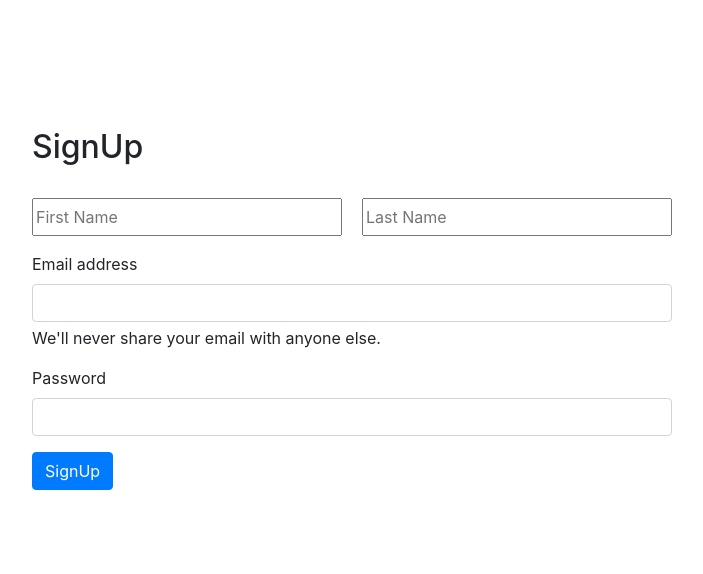
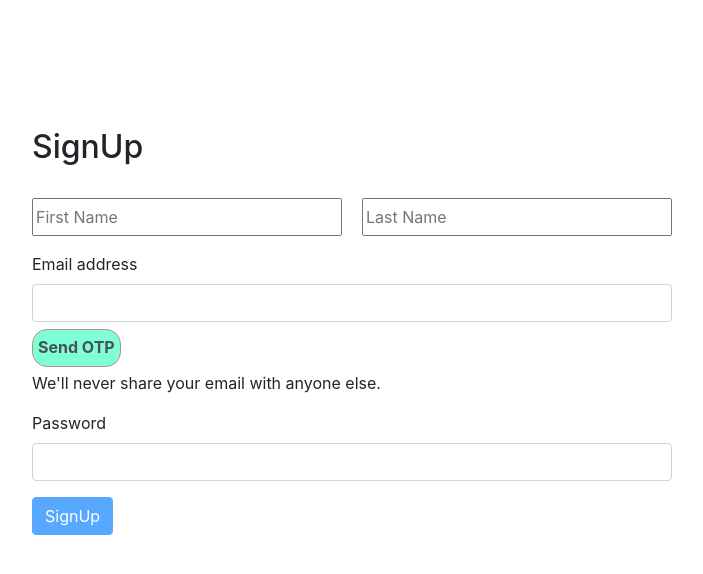
Before and after one commit to utsav0/chatApp, a Django app: page /signup in a window 1280 px wide. Shown: the top 574 px of the page, without its empty margins (288-991 px from the left). Run offline with Django 4.2, Linux system fonts and the light colour scheme.

Commit message:
All completed and working

```diff
--- a/talk/models.py
+++ b/talk/models.py
@@ -1,5 +1,6 @@
 from datetime import datetime
 from operator import mod
+from pyexpat import model
 from django.db import models
 from datetime import datetime
 import uuid
--- a/talk/views.py
+++ b/talk/views.py
@@ -1,11 +1,8 @@
-from turtle import goto
 from django.shortcuts import redirect, render
 from django.http import HttpResponse, JsonResponse
-from requests import request
 from talk.models import NewUser, Message
 from django.contrib.auth.hashers import check_password
 from datetime import datetime
-import threading
 
 # Create your views here.
 
--- a/talkish/templates/signup.html
+++ b/talkish/templates/signup.html
@@ -15,7 +15,7 @@
             /* position: absolute; */
             width: 50vw;
         }
-        .signupForm{
+        .signupCont{
             margin-top: 10%;
             margin-left: 25%;
         }
@@ -31,36 +31,182 @@
           grid-template-columns: 1fr 1fr;
           grid-column-gap: 20px;
         }
+
+        .emailVerifyCont{
+          border: none;
+          margin-top: 7px;
+          padding: 0;
+        }
+        .sendOTPBtn{
+          border: 1px solid rosybrown;
+          padding: 5px;
+          height: 100%;
+          display: inline-block;
+          background-color: aquamarine;
+          border-radius: 15px;
+          font-weight: bold;
+          cursor: pointer;
+          user-select: none;
+        }
+
+        #OTPCont{
+          display: none;
+
+        }
+
+        .submitBtn{
+          pointer-events:none;
+
+        }
+
     </style>
   </head>
   <body>
-    <form class = "signupForm" method="POST" action="/signup">{% csrf_token %}
+    <div class="signupCont">
         <h5 class="additionalMsg">{{additionalMsg}}</h5>
 
         <h2>SignUp</h2>
         <br>
 
         <div  id = "nameCont" class="mb-3 form-control">
-          <input type="text" class="fName" placeholder="First Name" name = "fName" required></input>
-          <input type="text" class="lName" placeholder="Last Name" name = "lName" required></input>
+          <input type="text" class="fName inp" placeholder="First Name" name = "fName" required></input>
+          <input type="text" class="lName inp" placeholder="Last Name" name = "lName" required></input>
         </div>
 
         <div class="mb-3">
           <label for="exampleInputEmail1" class="form-label">Email address</label>
-          <input type="email" class="form-control" id="exampleInputEmail1" aria-describedby="emailHelp" name = "email" required>
+          <input type="email" class="form-control inp" id="exampleInputEmail1" aria-describedby="emailHelp" name = "email" required>
+
+          <!-- Two elements inside emailverifycont cannot exist together -->
+
+          <div class="emailVerifyCont form-control">
+            <!-- First element -->
+            <div onclick="sendOTP()" class="sendOTPBtn" id="sendOTPBtn">
+              Send OTP
+            </div>
+
+            <!-- Second Elemment -->
+            <input type="text" name="OTP" id="OTPCont" class="inp" placeholder="Enter Your OTP" required>
+          </div>
+
+
+
+
           <div id="emailHelp" class="form-text">We'll never share your email with anyone else.</div>
         </div>
         <div class="mb-3">
           <label for="exampleInputEmail1" class="form-label">Password</label>
-          <input type="text" class="form-control" id="exampleInputEmail1" aria-describedby="emailHelp" name = "password" required>
+          <input type="text" class="form-control inp" id="exampleInputEmail1" aria-describedby="emailHelp" name = "password" required>
         </div>
-        <button type="submit" class="btn btn-primary">SignUp</button>
-      </form>
+        <button type="submit" class="submitBtn btn btn-primary " onclick="submitForm()" disabled>SignUp</button>
+      </div>
+      {% csrf_token %}
 
     <!-- Optional JavaScript -->
     <!-- jQuery first, then Popper.js, then Bootstrap JS -->
-    <script src="https://code.jquery.com/jquery-3.3.1.slim.min.js" integrity="sha384-q8i/X+965DzO0rT7abK41JStQIAqVgRVzpbzo5smXKp4YfRvH+8abtTE1Pi6jizo" crossorigin="anonymous"></script>
+    <script src="https://ajax.googleapis.com/ajax/libs/jquery/3.6.0/jquery.min.js"></script>
     <script src="https://cdn.jsdelivr.net/npm/popper.js@1.14.7/dist/umd/popper.min.js" integrity="sha384-UO2eT0CpHqdSJQ6hJty5KVphtPhzWj9WO1clHTMGa3JDZwrnQq4sF86dIHNDz0W1" crossorigin="anonymous"></script>
     <script src="https://cdn.jsdelivr.net/npm/bootstrap@4.3.1/dist/js/bootstrap.min.js" integrity="sha384-JjSmVgyd0p3pXB1rRibZUAYoIIy6OrQ6VrjIEaFf/nJGzIxFDsf4x0xIM+B07jRM" crossorigin="anonymous"></script>
+
+    <script>
+
+      // For the CSRF token
+    const csrf = document.getElementsByName('csrfmiddlewaretoken')[0].value
+
+      function sendOTP(){
+
+        // Getting user's email
+        email = document.getElementById("exampleInputEmail1").value
+
+        if (
+          email =="" // Email field is empty
+          || !email.includes("@") // Email field does not have "@"
+          || email.split("@")[0] =="" // There is nothing before "@"
+          || email.split("@")[1] =="" // There is nothing after "@"
+        )
+        {
+          alert("The email field is either empty or invalid!")
+        }
+        else{
+
+
+            // Sending the request to backend for sending the otp
+            $.ajax(
+                {
+                    url: "sendOTP",
+                    type: "POST",
+                    data: {csrfmiddlewaretoken: csrf,
+                          "email": email,},
+                    success: ()=>{},
+                    dataType: "json"
+                }
+            )
+
+            // Removing the send OTP button
+            document.getElementById("sendOTPBtn").style.display = "none";
+
+            // Adding the OTP field
+            document.getElementById("OTPCont").style.display= "block";
+
+            // Enabling the submit button
+            submitBtn = document.querySelector(".submitBtn")
+            submitBtn.disabled = false
+            submitBtn.style.pointerEvents = "all"
+          }
+
+
+      }
+
+      // When form is submit with otp
+      function submitForm(){
+
+        // Getting list of all the input elements
+        inpList = document.getElementsByClassName("inp")
+
+        // Getting all the values separately
+        fName=inpList[0].value
+        lName=inpList[1].value
+        email=inpList[2].value
+        otp=inpList[3].value
+        pwd=inpList[4].value
+
+        // Giving error if anything is left blank
+        if (fName==""||lName==""||email==""||otp==""||pwd==""){
+          alert("One or more field is left blank")
+        }
+        else{
+          $.ajax(
+                {
+                    url: "verifyEmail",
+                    type: "POST",
+                    data: {csrfmiddlewaretoken: csrf,
+                          "firstName": fName,
+                          "lastName": lName,
+                          "email": email,
+                          "enteredOTP": otp,
+                          "password": pwd},
+                    success: (status)=>{checkStatus(status)},
+                    dataType: "json"
+                }
+            )
+
+        }
+      }
+
+      function checkStatus(location){
+        var loc = location["location"]; // Getting the location from response
+
+        // When OTP is not valid
+        if (loc == "OTPErr"){
+          alert("The OTP is invalid!")
+        }
+
+        // When OTP is valid
+        else{
+          window.location.replace(loc)
+        }
+      }
+
+    </script>
   </body>
 </html>
--- a/talkish/urls.py
+++ b/talkish/urls.py
@@ -25,6 +25,8 @@ urlpatterns = [
     path("login", views.login, name="login"),
     path("signup", views.signup, name="signup"),
     path("signupErr", views.signupErr, name="signup error page"),
-    path("talk/", include("talk.urls"))
+    path("talk/", include("talk.urls")),
+    path("verifyEmail", views.verifyEmail, name = "verify email"),
+    path("sendOTP", views.sendOTP, name ="send OTP")
 
 ]
--- a/talkish/views.py
+++ b/talkish/views.py
@@ -1,10 +1,11 @@
-from enum import unique
-from urllib import response
-from django.http import HttpResponse
+import email
+from django.http import HttpResponse, JsonResponse
 from django.shortcuts import render, redirect
 from talk.models import NewUser
 import random
-from django.contrib.auth.hashers import make_password
+from django.contrib.auth.hashers import make_password, check_password
+from django.template.loader import get_template
+from django.core.mail import EmailMultiAlternatives
 
 
 # Redirecting to check if user is already logined
@@ -29,6 +30,7 @@ def signupErr(request):
     # When the email already exist that is typed for creating new account
     return render(request, "signup.html", {"additionalMsg": "Email already exist, Please try a different one."})
 
+
 stringForRandom = '''abcdefghijklmnopqrstuvwxyz1234567890!@#$%^&*()_+}|"{:>?<[];'\/.,`'}'''
 
 # This creates random complex strings to be added as unique id
@@ -41,30 +43,64 @@ def generateRandID():
     else:
         return randomId
 
-def signup(request):
+# For sending otp on email for email verification
+def sendOTP(request):
+
+    plainEmail = request.POST["email"]
+    # global declaredOTP
+    declaredOTP = ""
+    for eachNum in (random.choices("0123456789", k=6)):
+        declaredOTP += eachNum
+
+    htmly = get_template('Email.html')
+    d = { 'otp':declaredOTP }
+    subject, from_email, to = 'OTP for talkish web app', 'talkish.com', plainEmail
+    html_content = htmly.render(d)
+    msg = EmailMultiAlternatives(subject, html_content, from_email, [to])
+    msg.attach_alternative(html_content, "text/html")
+    msg.send()
+
+    # Setting the otp hash in cookie
+    resp = JsonResponse({})
+    resp.set_cookie("oid", make_password(declaredOTP), 600)
+    return resp
+
+def verifyEmail(request):
+
+    # If the request is from fronend
     if request.POST:
 
-        # Checking if email already exist:
-        email = request.POST.get("email")
+        enteredOTP = request.POST["enteredOTP"]
+        if check_password(enteredOTP, request.COOKIES["oid"]):
+            email = request.POST["email"]
 
-        # Here, if the email exist then the below query will return the len of object as "1" which is true in binary
-        if len(NewUser.objects.filter(userEmail=email)):
-            return redirect("/signupErr")
+            # Checking if email already exist:
+
+            # Here, if the email exist then the below query will return the len of object as "1" which is true in binary
+            if len(NewUser.objects.filter(userEmail=email)):
+                return JsonResponse({"location":"/signupErr"})
+
+            else:
+                fName = request.POST["firstName"]
+                lName = request.POST["lastName"]
+                plainPwd = request.POST["password"]
+                hashedPwd = make_password(plainPwd)
+                uniqueId =generateRandID()
+
+                # Adding the new user in database:
+                data = NewUser(firstName=fName, lastName=lName,
+                            userEmail=email, userPassword=hashedPwd,
+                            unique_id = uniqueId)
+                data.save()
+                return JsonResponse({"location":"/login?y"})
 
         else:
-            fName = request.POST.get("fName")
-            lName = request.POST.get("lName")
-            password = request.POST.get("password")
-            hashedPassword = make_password(password)
-            uniqueId = generateRandID()
+            return JsonResponse({"location":"OTPErr"})
+    # If the url entered directly
+    else:
+        return redirect("/signup")
 
-            # Adding the new user in database:
-            data = NewUser(firstName=fName, lastName=lName,
-                           userEmail=email, userPassword=hashedPassword,
-                           unique_id = uniqueId)
-            data.save()
 
-            # Extra y in the url to make it a get request so that it load login page with a success message
-            return redirect("/login?y")
-    else:
-        return render(request, "signup.html")
+
+def signup(request):
+    return render(request, "signup.html")
```
Also changed, not shown: talk/tokens.py (deleted, +0 -9 lines), talkish/templates/Email.html (added, +41 -0 lines), tempEmail.py (added, +56 -0 lines), db.sqlite3, talkish/settings.py (line endings or trailing spaces).
